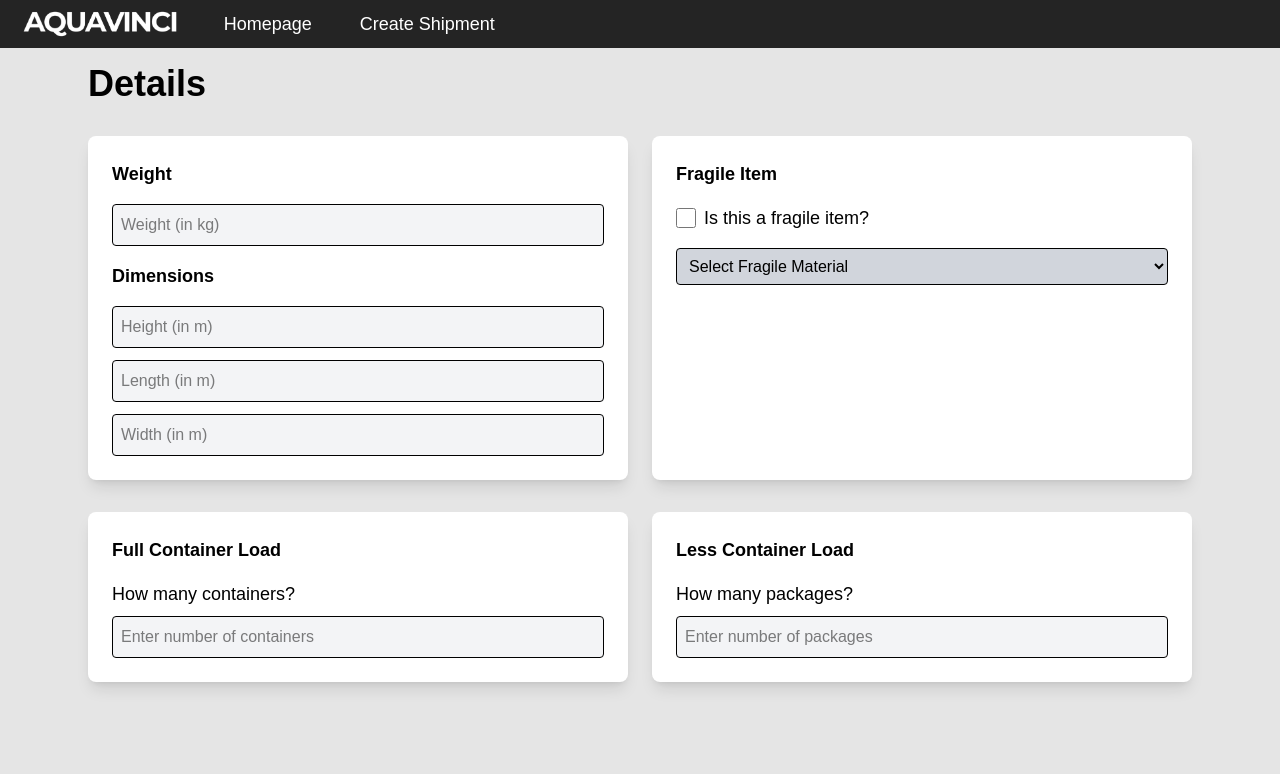
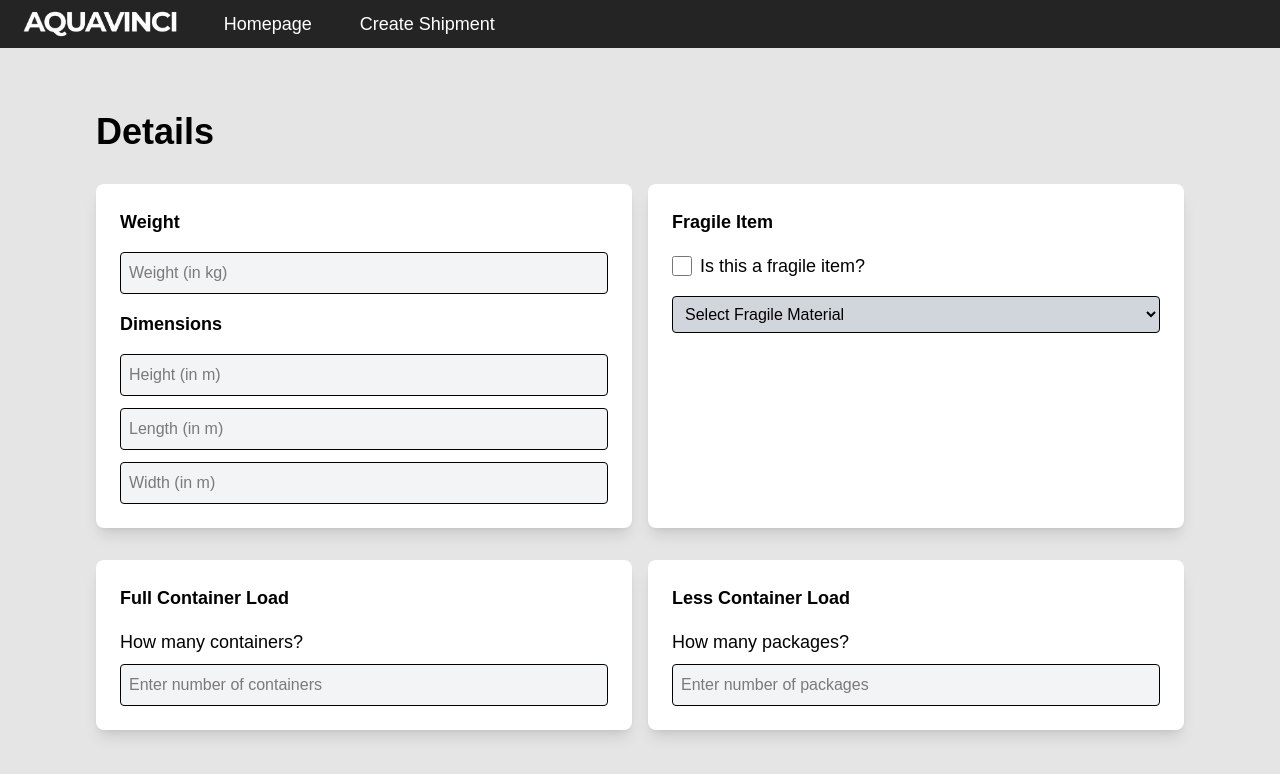
Before and after one commit to AlketKuehne/aquavinci, a Next.js app: page /create-shipment/details in a window 1280 px wide. Shown: the top 774 px of the page. Built offline with nearby package versions, Linux system fonts and the light colour scheme.

Commit message:
edited boxes

```diff
--- a/app/create-shipment/details/page.tsx
+++ b/app/create-shipment/details/page.tsx
@@ -94,13 +94,13 @@ export default function DetailsPage() {
       </nav>
 
       {/* Page Content */}
-      <div className="flex flex-col items-start w-full max-w-6xl mt-4 px-6">
-        <h1 className="text-4xl font-extrabold mb-4 self-start">Details</h1>
+      <div className="flex flex-col items-start w-full max-w-6xl mt-16 px-8">
+        <h1 className="text-4xl font-extrabold mb-8 self-start">Details</h1>
 
         {/* Two Boxes */}
-        <div className="flex justify-between w-full mt-4 gap-x-6">
+        <div className="flex justify-between w-full gap-x-4">
           {/* Box for Weight and Dimensions */}
-          <div className="bg-white p-6 shadow-lg rounded-lg w-[50%]">
+          <div className="bg-white p-6 shadow-lg rounded-lg w-1/2">
             <h2 className="text-lg font-bold mb-4">Weight</h2>
             <input
               type="number"
@@ -138,7 +138,7 @@ export default function DetailsPage() {
           </div>
 
           {/* Box for Fragile Items */}
-          <div className="bg-white p-6 shadow-lg rounded-lg w-[50%]">
+          <div className="bg-white p-6 shadow-lg rounded-lg w-1/2">
             <h2 className="text-lg font-bold mb-4">Fragile Item</h2>
             <div className="flex items-center mb-4">
               <input
@@ -172,9 +172,9 @@ export default function DetailsPage() {
         </div>
 
         {/* New Boxes */}
-        <div className="flex justify-between w-full mt-8 gap-x-6">
+        <div className="flex justify-between w-full mt-8 gap-x-4">
           {/* Box for FCL */}
-          <div className="bg-white p-6 shadow-lg rounded-lg w-[50%]">
+          <div className="bg-white p-6 shadow-lg rounded-lg w-1/2">
             <h2 className="text-lg font-bold mb-4">Full Container Load</h2>
             <label htmlFor="fclQuantity" className="block text-lg font-medium mb-2">
               How many {fclSelection || "containers"}?
@@ -190,7 +190,7 @@ export default function DetailsPage() {
           </div>
 
           {/* Box for LCL */}
-          <div className="bg-white p-6 shadow-lg rounded-lg w-[50%]">
+          <div className="bg-white p-6 shadow-lg rounded-lg w-1/2">
             <h2 className="text-lg font-bold mb-4">Less Container Load</h2>
             <label htmlFor="lclQuantity" className="block text-lg font-medium mb-2">
               How many {lclSelection || "packages"}?
```
